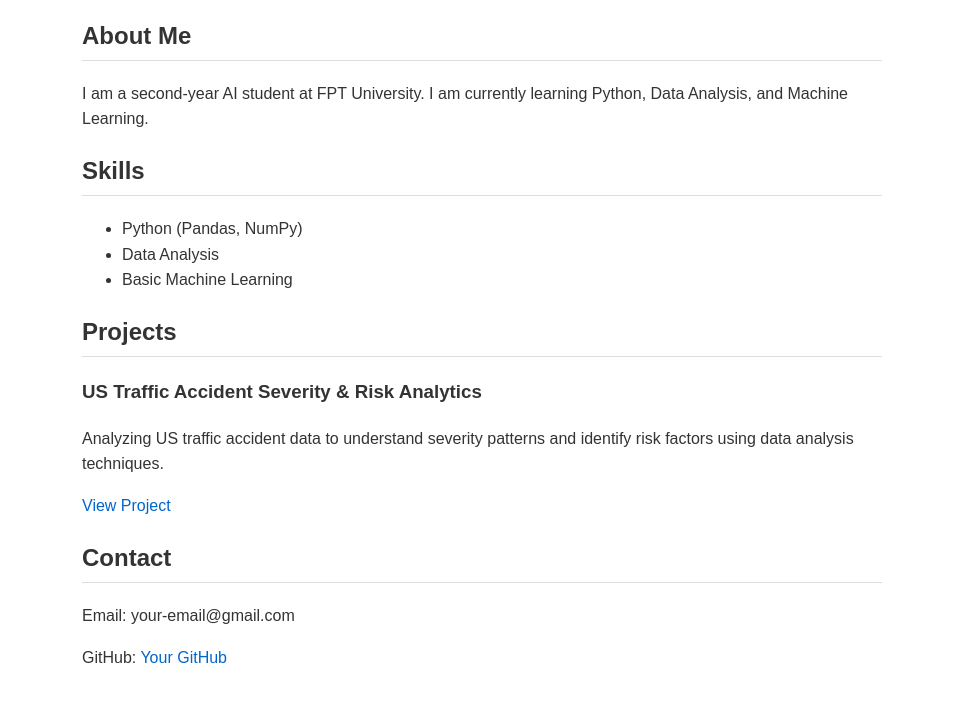
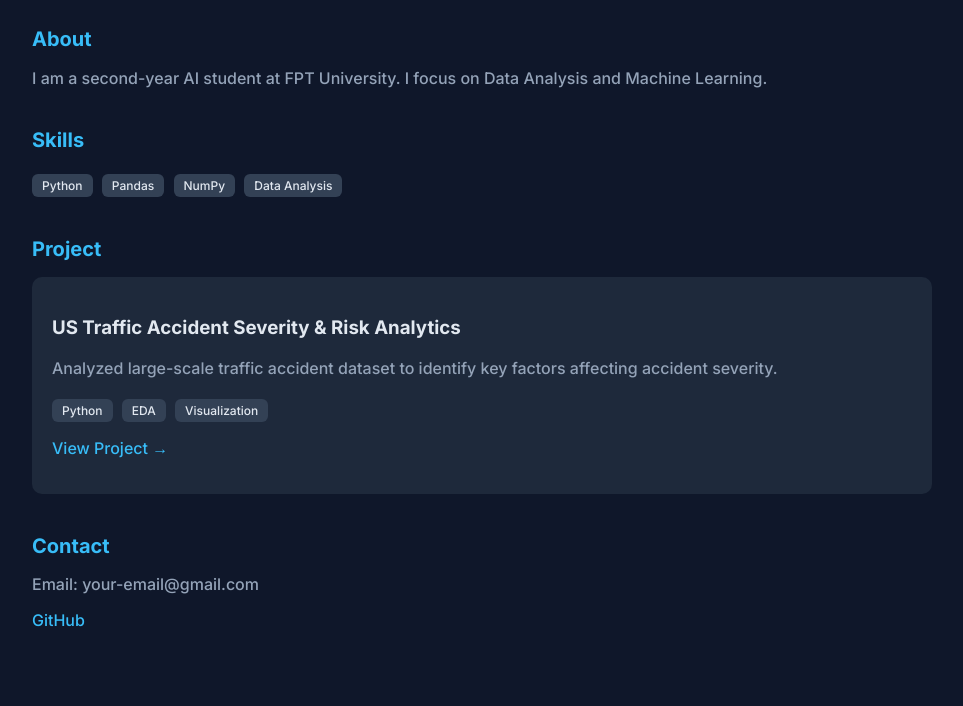
Before and after one commit to parkerTBN/parkerTBN.github.io, a plain HTML site: page index.html in a window 1280 px wide. Shown: the part 149-855 px from the top of the page, without its empty margins (158-1121 px from the left). Drawn offline with Linux system fonts and the light colour scheme.

Commit message:
Update index.html

```diff
--- a/index.html
+++ b/index.html
@@ -2,34 +2,59 @@
 <html lang="en">
 <head>
   <meta charset="UTF-8">
-  <title>Nguyen's Portfolio</title>
+  <title>Nguyen Portfolio</title>
+
+  <link href="https://fonts.googleapis.com/css2?family=Inter:wght@300;500;700&display=swap" rel="stylesheet">
 
   <style>
     body {
-      font-family: Arial, sans-serif;
-      max-width: 800px;
+      font-family: 'Inter', sans-serif;
+      background: #0f172a;
+      color: #e2e8f0;
+      max-width: 900px;
       margin: auto;
-      padding: 20px;
-      line-height: 1.6;
-      color: #333;
+      padding: 40px 20px;
     }
 
-    h1, h2 {
-      border-bottom: 1px solid #ddd;
-      padding-bottom: 5px;
+    h1 {
+      font-size: 32px;
+      margin-bottom: 5px;
+    }
+
+    h2 {
+      margin-top: 40px;
+      font-size: 20px;
+      color: #38bdf8;
+    }
+
+    p {
+      color: #94a3b8;
+    }
+
+    .card {
+      background: #1e293b;
+      padding: 20px;
+      border-radius: 10px;
+      margin-top: 15px;
+      transition: 0.2s;
+    }
+
+    .card:hover {
+      transform: translateY(-3px);
     }
 
     a {
-      color: #0066cc;
+      color: #38bdf8;
       text-decoration: none;
     }
 
-    a:hover {
-      text-decoration: underline;
-    }
-
-    .project {
-      margin-bottom: 20px;
+    .tag {
+      display: inline-block;
+      background: #334155;
+      padding: 4px 10px;
+      margin: 5px 5px 0 0;
+      border-radius: 6px;
+      font-size: 12px;
     }
   </style>
 </head>
@@ -39,35 +64,42 @@
   <h1>Trần Bảo Nguyên</h1>
   <p>AI Student | Data Science Enthusiast</p>
 
-  <h2>About Me</h2>
+  <h2>About</h2>
   <p>
     I am a second-year AI student at FPT University.
-    I am currently learning Python, Data Analysis, and Machine Learning.
+    I focus on Data Analysis and Machine Learning.
   </p>
 
   <h2>Skills</h2>
-  <ul>
-    <li>Python (Pandas, NumPy)</li>
-    <li>Data Analysis</li>
-    <li>Basic Machine Learning</li>
-  </ul>
+  <div>
+    <span class="tag">Python</span>
+    <span class="tag">Pandas</span>
+    <span class="tag">NumPy</span>
+    <span class="tag">Data Analysis</span>
+  </div>
 
-  <h2>Projects</h2>
+  <h2>Project</h2>
 
-  <div class="project">
+  <div class="card">
     <h3>US Traffic Accident Severity & Risk Analytics</h3>
     <p>
-      Analyzing US traffic accident data to understand severity patterns
-      and identify risk factors using data analysis techniques.
+      Analyzed large-scale traffic accident dataset to identify key factors affecting accident severity.
     </p>
+
+    <div>
+      <span class="tag">Python</span>
+      <span class="tag">EDA</span>
+      <span class="tag">Visualization</span>
+    </div>
+
     <p>
-      <a href="#">View Project</a>
+      <a href="#">View Project →</a>
     </p>
   </div>
 
   <h2>Contact</h2>
   <p>Email: your-email@gmail.com</p>
-  <p>GitHub: <a href="https://github.com/">Your GitHub</a></p>
+  <p><a href="https://github.com/">GitHub</a></p>
 
 </body>
 </html>
```
